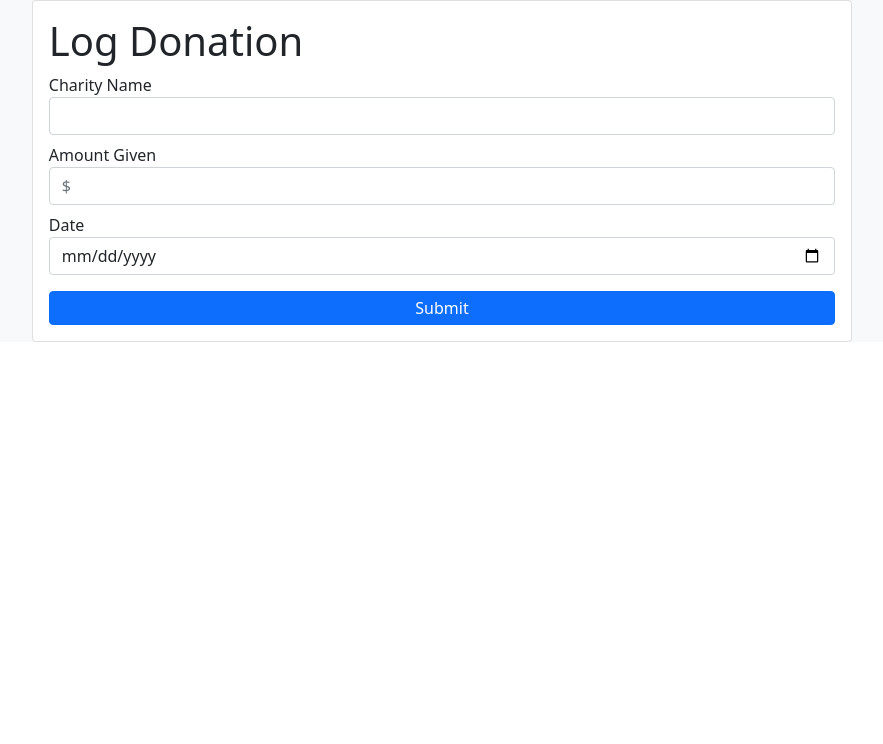
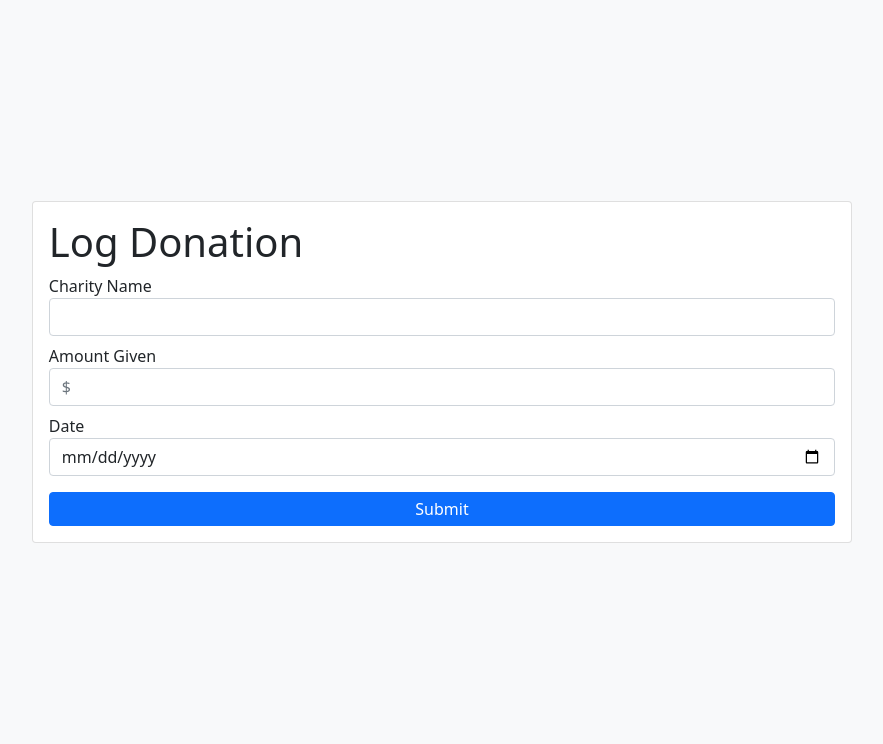
Before and after one commit to jaisawhney/Charity-Tracker, a Flask app: page /donations/new in a window 1280 px wide. Shown: the part 56-800 px from the top of the page, without its empty margins (198-1081 px from the left). Run offline with Flask 2, Linux system fonts and the light colour scheme; the visitor is signed in with stand-in values (Sample User, id 1); a database or web service that is not in the repository returns one stand-in record (values such as "Sample title").

Commit message:
Fix donation form page

```diff
--- a/templates/base.html
+++ b/templates/base.html
@@ -2,8 +2,7 @@
 <html lang="en">
 <head>
     <meta charset="UTF-8">
-    <meta name="viewport"
-          content="width=device-width, user-scalable=no, initial-scale=1.0">
+    <meta name="viewport" content="width=device-width, initial-scale=1.0">
     <meta http-equiv="X-UA-Compatible" content="ie=edge">
     <title>Charity Tracker</title>
 
--- a/templates/log_donation.html
+++ b/templates/log_donation.html
@@ -2,7 +2,7 @@
 {% set active_page = "dash" %}
 
 {% block content %}
-<div class="container-fluid h-100 bg-light">
+<div class="container-fluid bg-light" style="height: calc(100vh - 56px);">
     <div class="d-flex justify-content-center align-items-center h-100">
         <div class="card donation_form">
             <div class="card-body">
```
